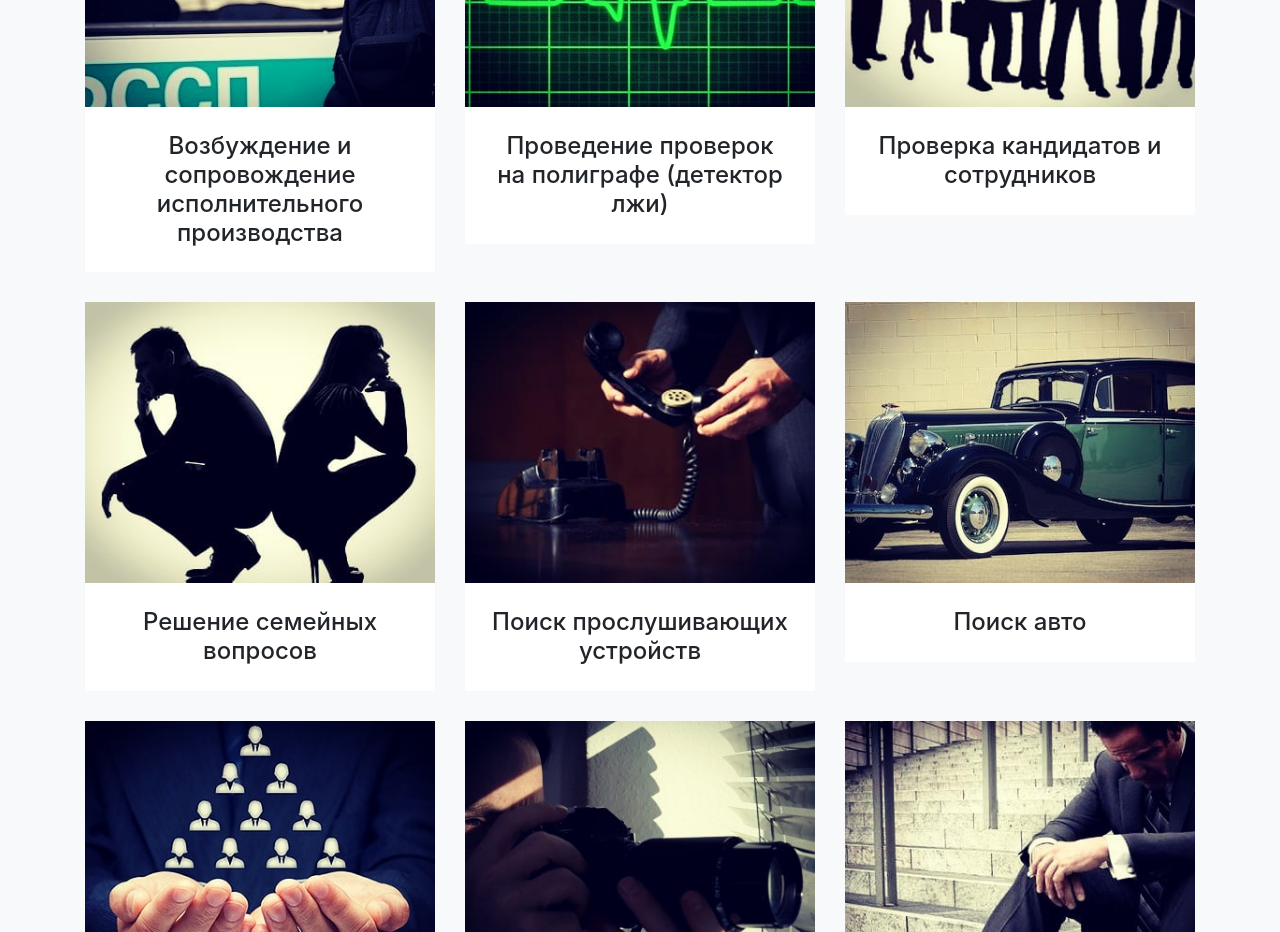
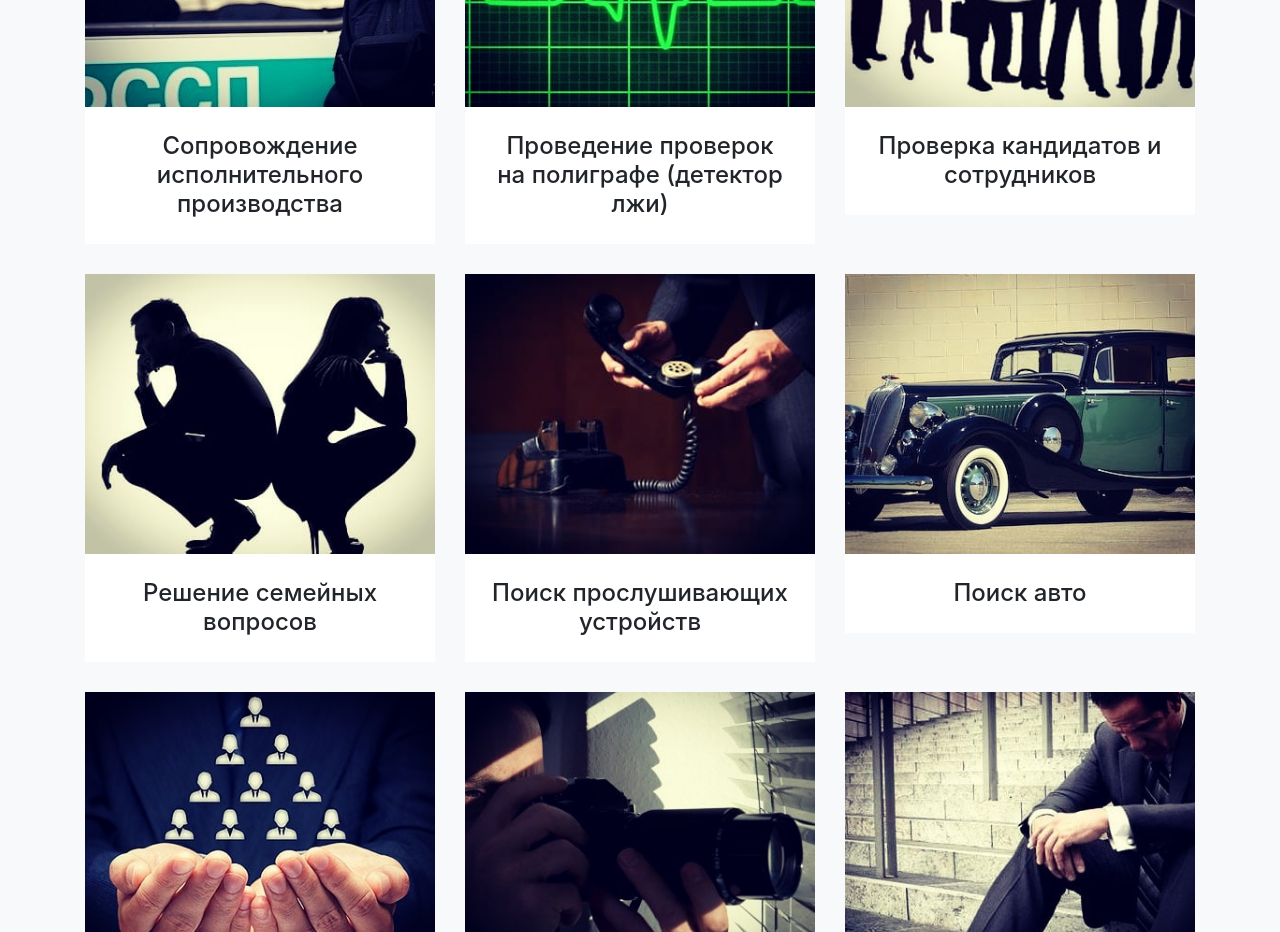
Before and after one commit to mosdetektiv/mosdetektiv, a website with bundled scripts: page index.html in a window 1280 px wide. Shown: the part 3720-4652 px from the top of the page. Built offline with nearby package versions, Linux system fonts and the light colour scheme; a web font is replaced by a local one.

Commit message:
2020
Изменения

```diff
--- a/index.html
+++ b/index.html
@@ -82,7 +82,7 @@
             <i class="fas fa-briefcase fa-stack-1x fa-inverse"></i>
           </span>
           <h4 class="service-heading">Профессиональный подход</h4>
-          <p class="text-muted">Наши сотрудники имеют опыт работы в силовых структурах, с соответствующим образованием, практикой  и квалификацией в избранном виде деятельности.</p>
+          <p class="text-muted"> Наши сотрудники имеют опыт работы в силовых структурах, с соответствующим образованием, практикой  и квалификацией в избранном виде деятельности.</p>
         </div>
 
         <div class="col-lg-3 col-md-6 col-sm-6">
@@ -295,7 +295,7 @@
    <img class="img-fluid" src="img/portfolio/12-thumbnail.jpg" alt="">
  </div>
  <div class="portfolio-caption">
-  <h4>Возбуждение и сопровождение исполнительного производства</h4>
+  <h4> Сопровождение исполнительного производства</h4>
 </div>
 </div>
 <div class="col-md-4 col-sm-6 portfolio-item">
```
